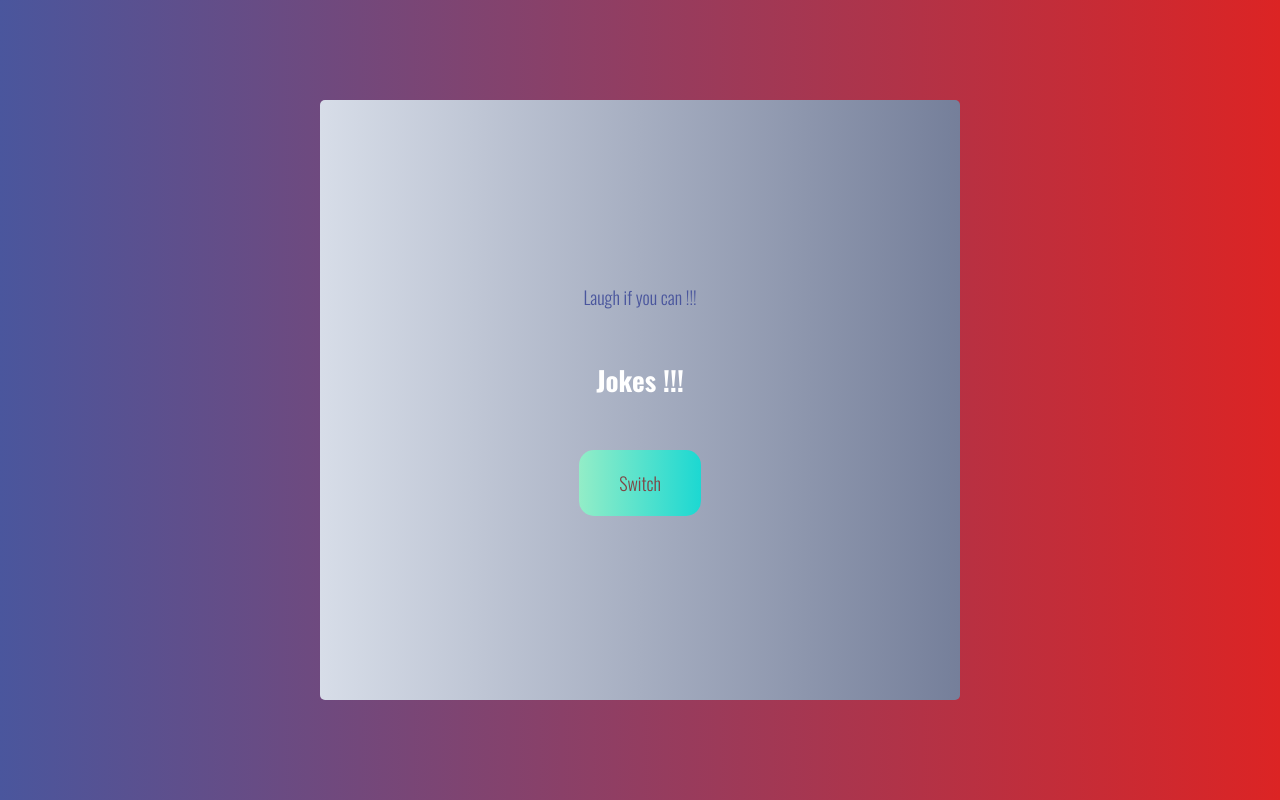
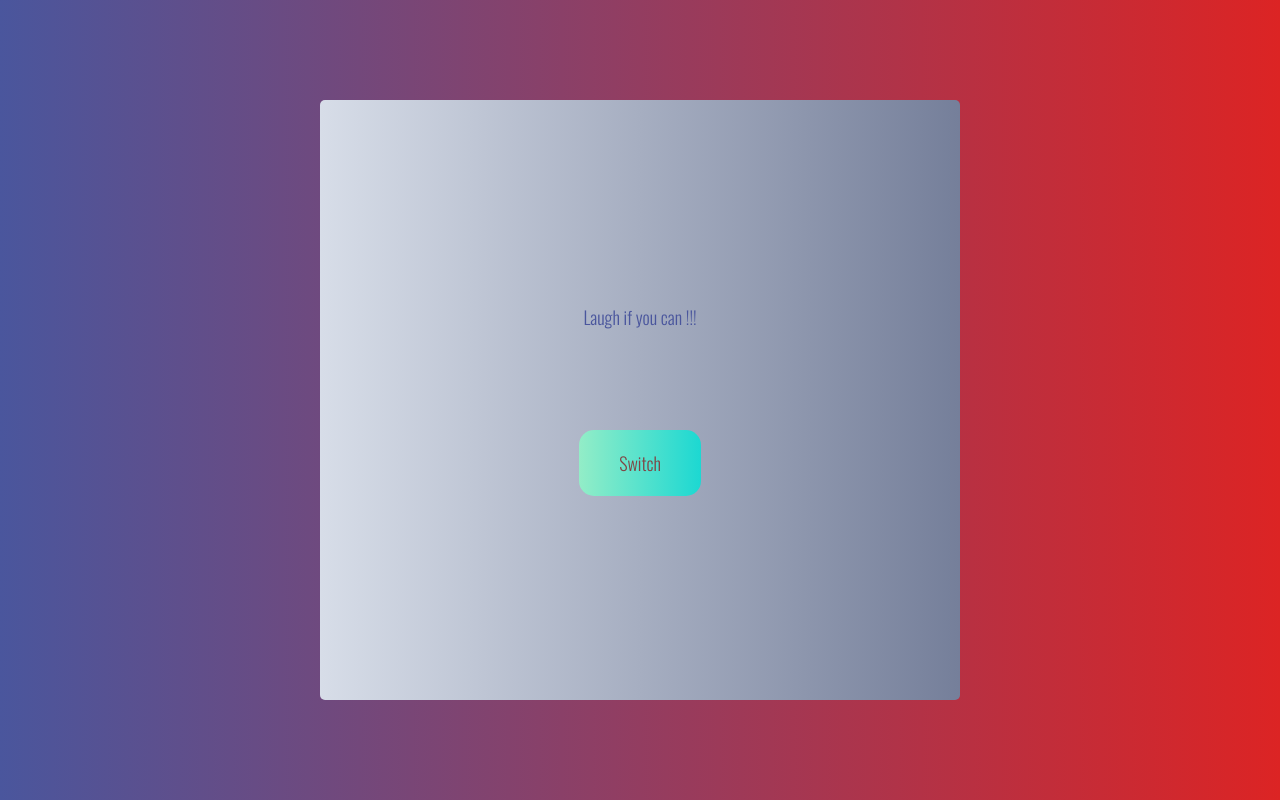
Before and after one commit to pharouqy/Dad-jokes, a plain HTML site: page index.html in a window 1280 px wide. Drawn offline with nearby package versions, Linux system fonts and the light colour scheme; no server answers.

Commit message:
Fix Auto-Loading jokes !!!

```diff
--- a/index.html
+++ b/index.html
@@ -11,7 +11,7 @@
     <main>
       <article>
         <p>Laugh if you can !!!</p>
-        <h1>Jokes !!!</h1>
+        <h1></h1>
         <button>Switch</button>
       </article>
     </main>
```
